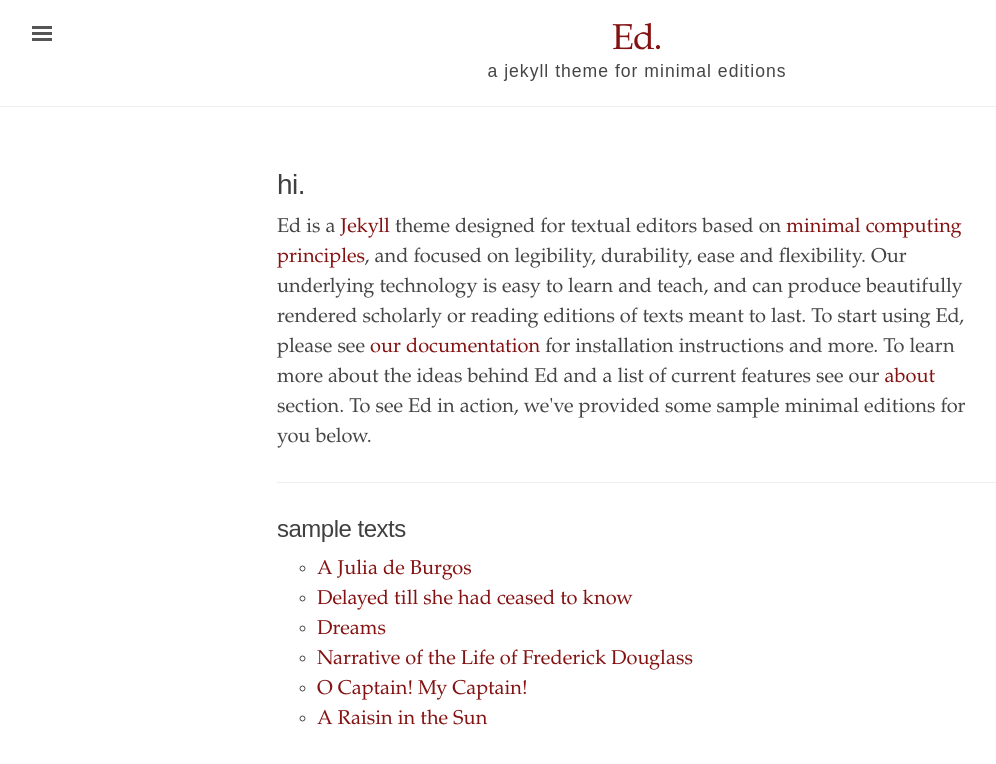
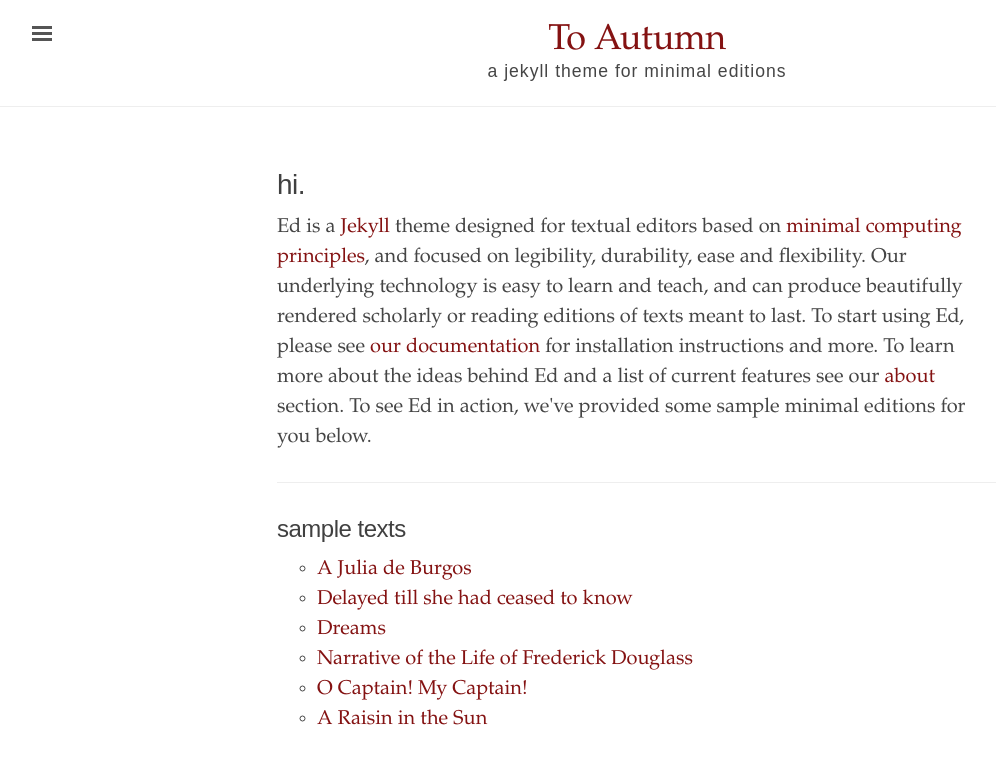
Before and after one commit to joshuacheverecohen/test2, a Jekyll site: the page built from index.html, in a window 1280 px wide. Shown: the top 764 px of the page, without its empty margins (3-999 px from the left). Built offline with Jekyll 4.4.1, drawn with Linux system fonts in a browser that asks for light colours.

Commit message:
Update _config.yml

```diff
--- a/_config.yml
+++ b/_config.yml
@@ -1,7 +1,7 @@
 # Built with Jekyll 3.6.0
 
 # Setup
-title:               Ed.
+title:               To Autumn
 tagline:             'a jekyll theme for minimal editions'
 description:         'Ed is a Jekyll theme designed for textual editors based on minimal computing principles, and focused on legibility and flexibility.'
 url:                 'http://minicomp.github.io'
```
